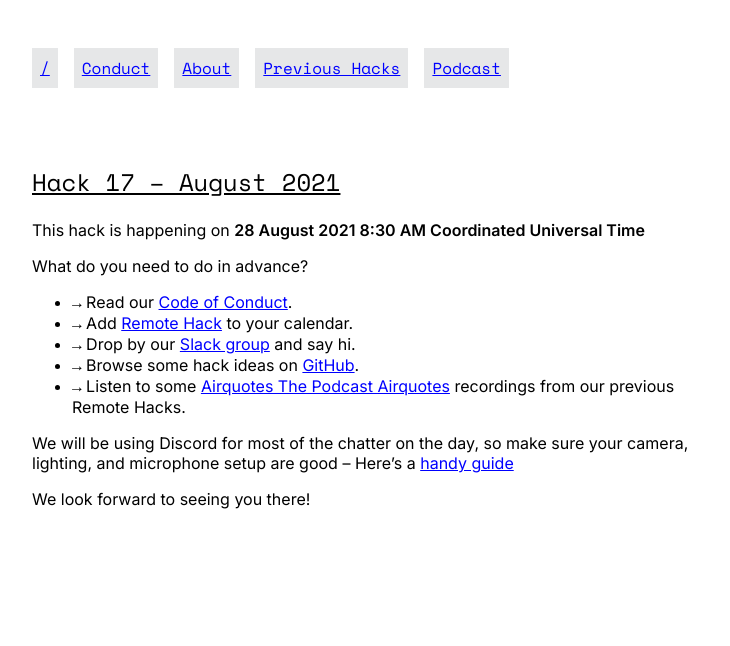
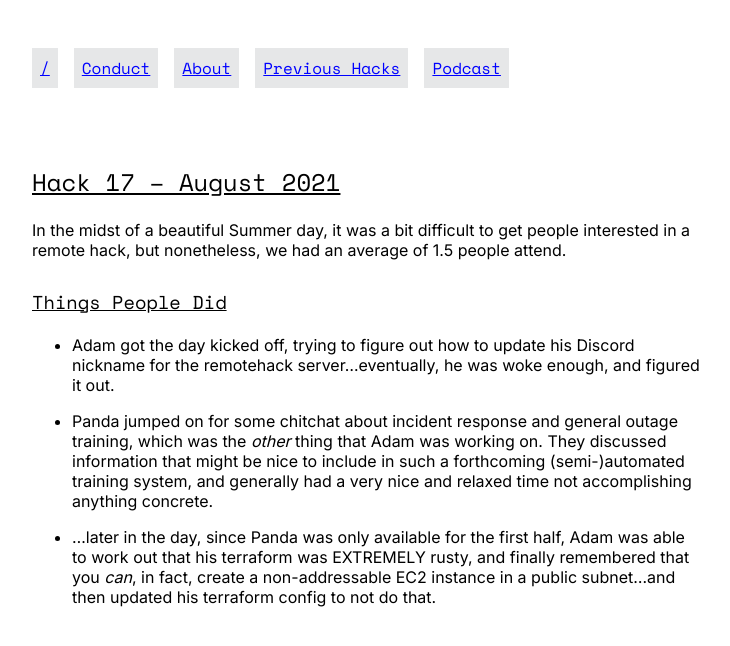
Before and after one commit to remotehack/remotehack.github.io, a Jekyll site: the page built from _hacks/17.md, in a window 1280 px wide. Shown: the top 646 px of the page, without its empty margins (272-1002 px from the left). Built offline with Jekyll 4.4.1, drawn with Linux system fonts in a browser that asks for light colours.

Commit message:
add writeup and update for next event

```diff
--- a/_hacks/17.md
+++ b/_hacks/17.md
@@ -1,5 +1,15 @@
 ---
 hack_number: 17
 date: 2021-08-28
-happened: false
+happened: true
 ---
+
+In the midst of a beautiful Summer day, it was a bit difficult to get people interested in a remote hack, but nonetheless, we had an average of 1.5 people attend.
+
+### Things People Did
+
+- Adam got the day kicked off, trying to figure out how to update his Discord nickname for the remotehack server...eventually, he was woke enough, and figured it out.
+
+- Panda jumped on for some chitchat about incident response and general outage training, which was the _other_ thing that Adam was working on. They discussed information that might be nice to include in such a forthcoming (semi-)automated training system, and generally had a very nice and relaxed time not accomplishing anything concrete.
+
+- ...later in the day, since Panda was only available for the first half, Adam was able to work out that his terraform was EXTREMELY rusty, and finally remembered that you *can*, in fact, create a non-addressable EC2 instance in a public subnet...and then updated his terraform config to not do that.
```
Also changed, not shown: _hacks/18.md (added, +5 -0 lines).
